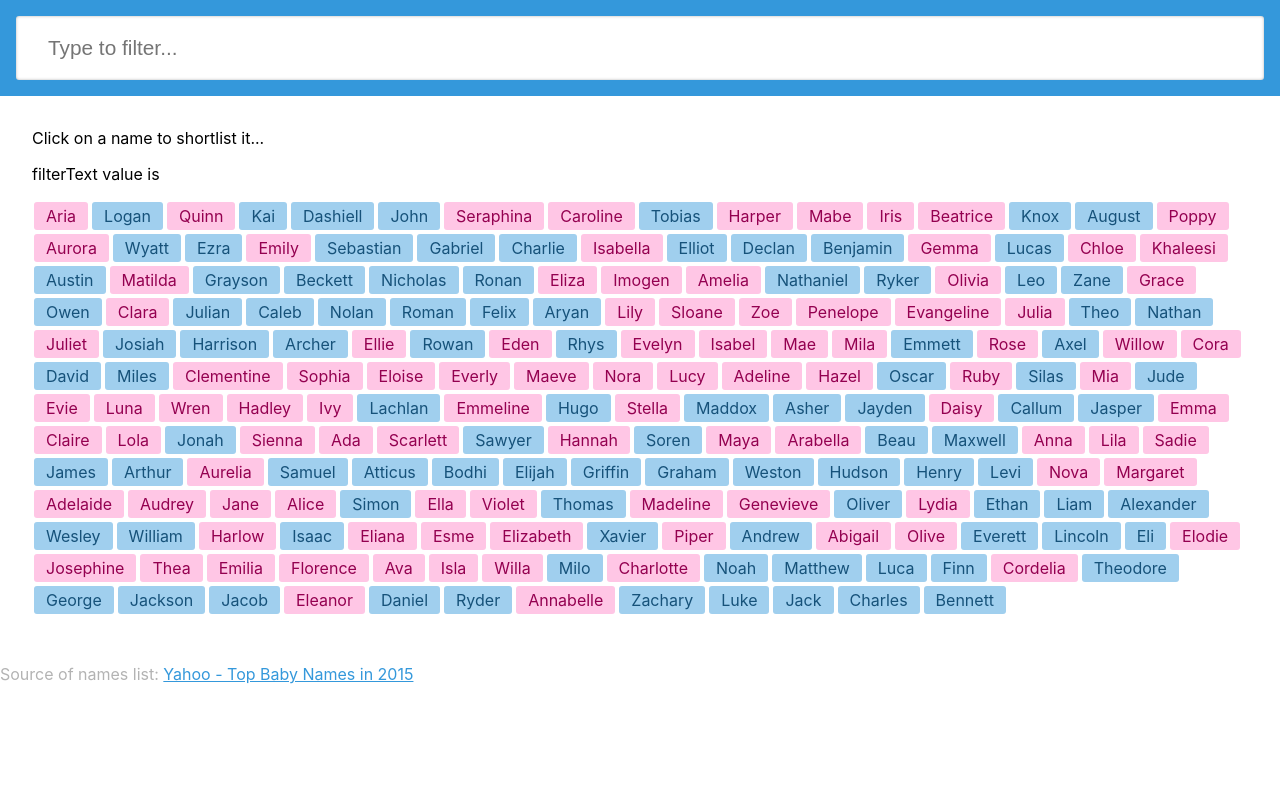
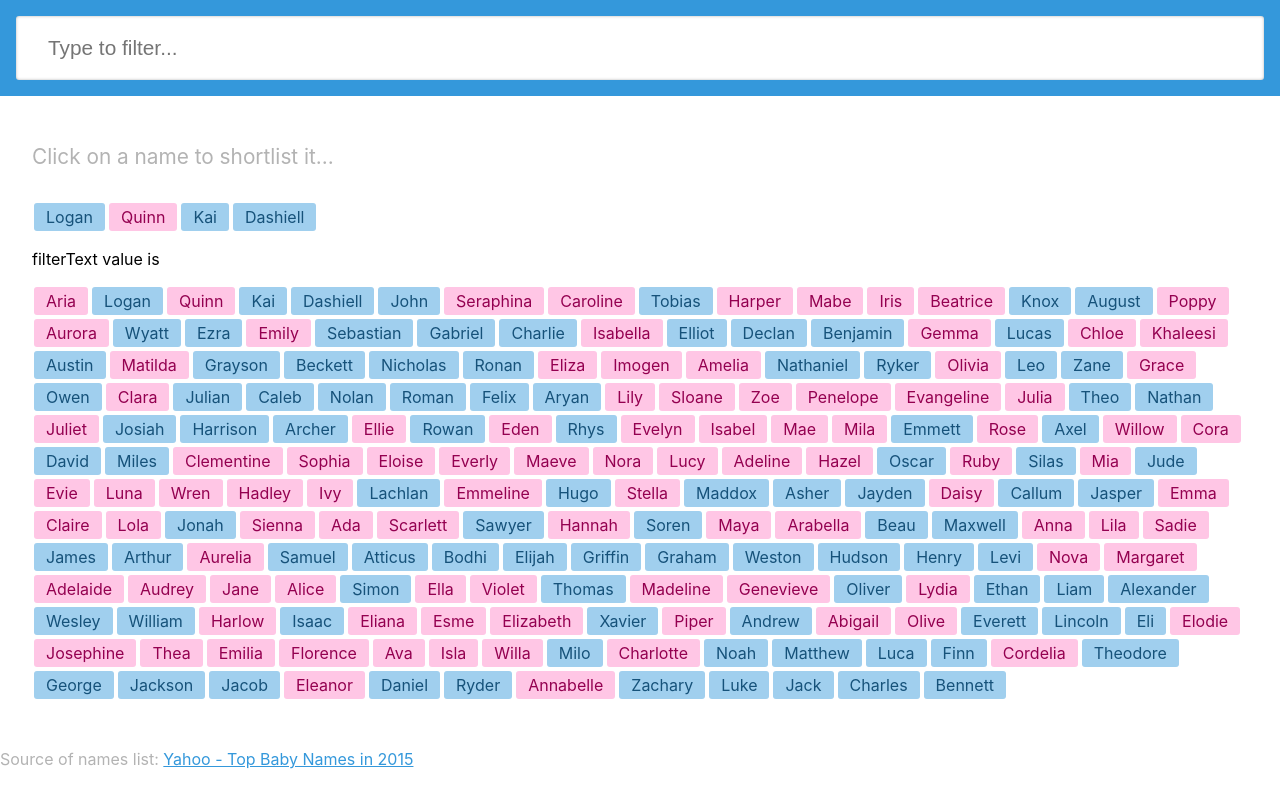
Before and after one commit to SandraBayabos/react-exercise-dot-map, a React (Create React App) app: page / in a window 1280 px wide. Built offline with nearby package versions, Linux system fonts and the light colour scheme.

Commit message:
map through list of favourite names array

```diff
--- a/src/App.js
+++ b/src/App.js
@@ -9,6 +9,9 @@ import Shortlist from "./components/ShortList";
 function App({ data }) {
   // create a state for text in input
   const [filterText, setFilterText] = useState("");
+
+  // create a state for favourites
+  const [favourites, setFavourites] = useState([1, 2, 3, 4]);
 
   // function that takes in a value and setFilterText to that value, then we can pass this function down via props to NameList and to Search function
   // setting the state of filterText to the value, which we get from Search.js by using a callback function to return value from Search.js back up to App.js
@@ -23,7 +26,7 @@ function App({ data }) {
     <div className="App">
       <Search filterText={filterText} filterUpdateText={filterUpdateText} />
       <main>
-        <Shortlist />
+        <Shortlist favourites={favourites} data={data} />
         {/* pass data props down to NameList component */}
         <NameList data={data} filterText={filterText} />
       </main>
--- a/src/components/ShortList.js
+++ b/src/components/ShortList.js
@@ -1,9 +1,26 @@
 import React from "react";
 
-export default () => {
+export default ({ favourites, data }) => {
+  // test if the original state comes through by console logging the props
+  console.log("list of favourites", favourites); // [1,2,3,4]
+  console.log("data", data);
+
+  // map over favourites to get EACH id
+  const nameList = favourites.map(id => {
+    console.log(id);
+    // a single name is the data of the id from the array
+    const { name, sex } = data[id];
+    console.log(name);
+    return (
+      <li key={id} className={sex}>
+        {name}
+      </li>
+    );
+  });
   return (
-    <>
-      <p>Click on a name to shortlist it...</p>
-    </>
+    <div className="favourites">
+      <h4>Click on a name to shortlist it...</h4>
+      <ul>{nameList}</ul>
+    </div>
   );
 };
```
